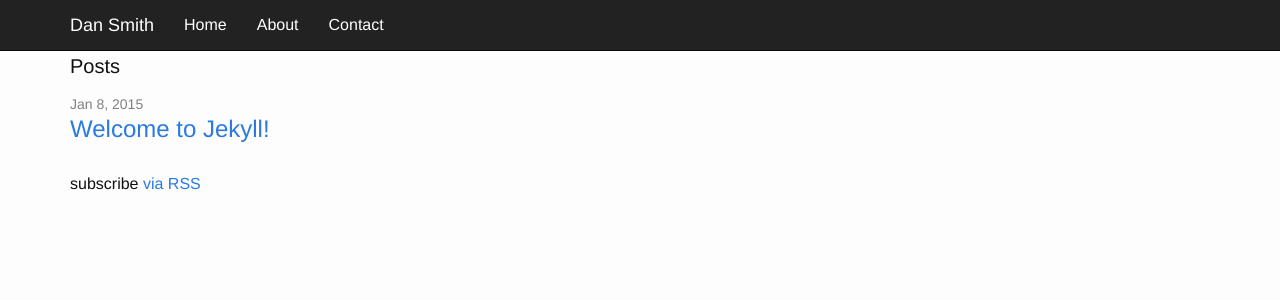
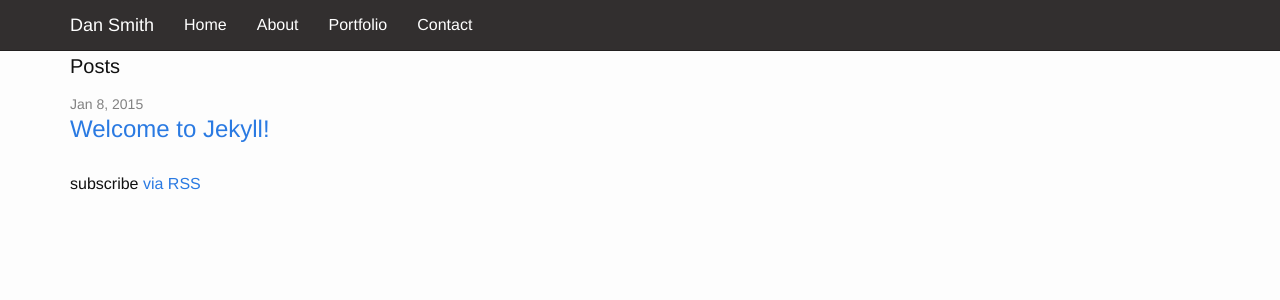
Before and after one commit to Dansmithyy/dansmeuktheme, a Jekyll site: the page built from index.html, in a window 1280 px wide. Shown: the top 300 px of the page. Built offline with Jekyll 4.4.1, drawn with Linux system fonts in a browser that asks for light colours; nearby versions of some CDN libraries.

Commit message:
Styled navbar and added portfolio page

```diff
--- a/_layouts/default.html
+++ b/_layouts/default.html
@@ -27,6 +27,7 @@
 <ul class="nav navbar-nav">
 <li><a href="/">Home</a></li>
 <li><a href="/about">About</a></li>
+<li><a href="/portfolio">Portfolio</a></li>
 <li><a href="/contact">Contact</a></li>
 </ul>
 </div><!--/.nav-collapse -->
--- a/css/main.scss
+++ b/css/main.scss
@@ -50,7 +50,10 @@ $on-laptop:        800px;
         "layout",
         "syntax-highlighting"
 ;
-
+.navbar-inverse {
+    background-color: #322F2F;
+    border-color: #232020;
+}
 .navbar-inverse .navbar-nav > li > a {
   color:#FFF;
 }
```
Also changed, not shown: portfolio.md (added, +5 -0 lines).
